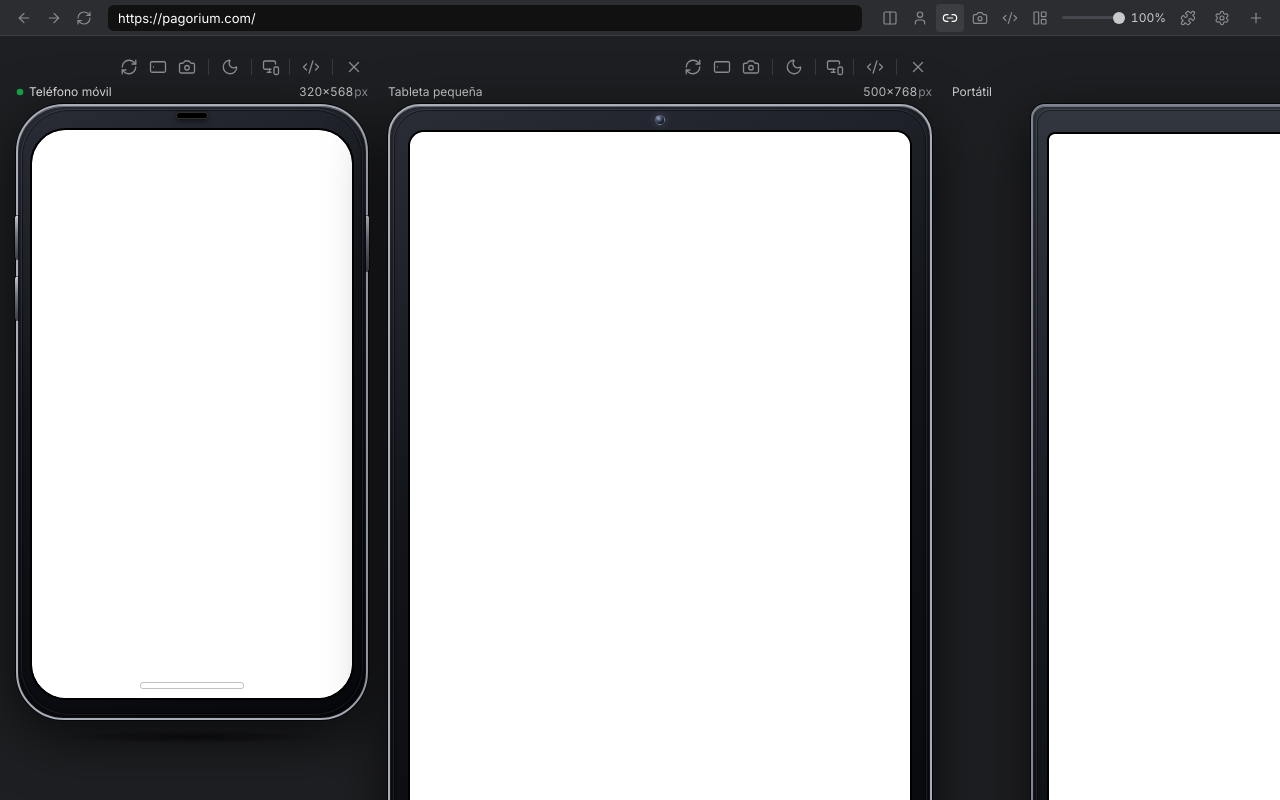
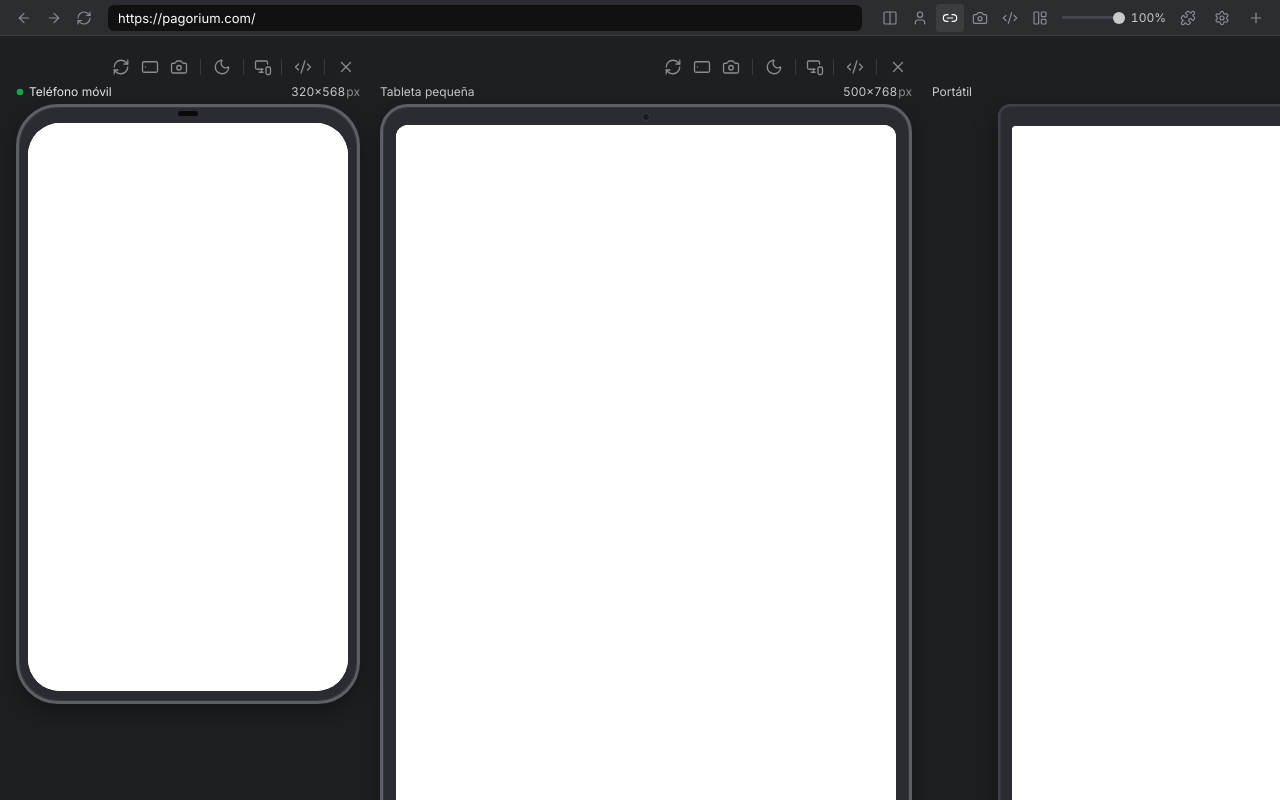
Before and after one commit to slzno/PixelGrid, a React (Vite) app: page / in a window 1280 px wide. Built offline with nearby package versions, Linux system fonts and the light colour scheme.

Commit message:
style: reforzar silueta y contraste de mockups

```diff
--- a/src/components/DeviceMockup.tsx
+++ b/src/components/DeviceMockup.tsx
@@ -38,14 +38,12 @@ export function DeviceMockup({
   }
   const radius = Math.max(6, Math.round(spec.radius * scale))
   const screenRadius = Math.max(3, Math.round(spec.screenRadius * scale))
-  const showPhoneChrome = spec.kind === 'phone'
 
   return (
     <div
       className={`device-mockup kind-${spec.kind}`}
       style={{ width: outerW }}
     >
-      <div className="device-mockup-stage">
       <div
         className="device-mockup-frame"
         style={{
@@ -58,22 +56,13 @@ export function DeviceMockup({
           paddingLeft: pad.left,
         }}
       >
-          {showPhoneChrome && (
-            <>
-              <span className="device-mockup-btn power" aria-hidden />
-              <span className="device-mockup-btn vol-up" aria-hidden />
-              <span className="device-mockup-btn vol-down" aria-hidden />
-            </>
-          )}
-
         {spec.chrome === 'island' && (
           <span
             className="device-mockup-island"
             style={{
-                top: Math.max(5, Math.round(pad.top * 0.28)),
-                width: Math.round(Math.min(screenW * 0.34, 110 * scale)),
-                height: Math.round(Math.max(9, 24 * scale * 0.55)),
-                borderRadius: 999,
+              top: Math.max(4, Math.round(pad.top * 0.3)),
+              width: Math.round(Math.min(screenW * 0.28, 96 * scale)),
+              height: Math.round(Math.max(7, 18 * scale * 0.55)),
             }}
             aria-hidden
           />
@@ -82,10 +71,9 @@ export function DeviceMockup({
           <span
             className="device-mockup-pill"
             style={{
-                top: Math.max(4, Math.round(pad.top * 0.24)),
-                width: Math.round(Math.max(16, 64 * scale * 0.5)),
-                height: Math.round(Math.max(6, 16 * scale * 0.42)),
-                borderRadius: 999,
+              top: Math.max(3, Math.round(pad.top * 0.28)),
+              width: Math.round(Math.max(12, 44 * scale * 0.45)),
+              height: Math.round(Math.max(5, 12 * scale * 0.4)),
             }}
             aria-hidden
           />
@@ -94,9 +82,9 @@ export function DeviceMockup({
           <span
             className="device-mockup-camera"
             style={{
-                top: Math.max(4, Math.round(pad.top * 0.34)),
-                width: Math.round(Math.max(6, 10 * scale)),
-                height: Math.round(Math.max(6, 10 * scale)),
+              top: Math.max(3, Math.round(pad.top * 0.36)),
+              width: Math.round(Math.max(5, 8 * scale)),
+              height: Math.round(Math.max(5, 8 * scale)),
             }}
             aria-hidden
           />
@@ -111,17 +99,6 @@ export function DeviceMockup({
           }}
         >
           {children}
-            {showPhoneChrome && (
-              <span
-                className="device-mockup-home"
-                style={{
-                  width: Math.round(Math.min(screenW * 0.32, 120 * scale)),
-                  height: Math.round(Math.max(3, 5 * scale)),
-                  bottom: Math.round(Math.max(4, 10 * scale)),
-                }}
-                aria-hidden
-              />
-            )}
         </div>
       </div>
 
@@ -130,9 +107,7 @@ export function DeviceMockup({
           className="device-mockup-laptop-base"
           style={{ width: baseW, height: baseH }}
           aria-hidden
-          >
-            <span className="device-mockup-laptop-lip" />
-          </div>
+        />
       )}
 
       {spec.kind === 'desktop' && baseH > 0 && (
@@ -146,8 +121,5 @@ export function DeviceMockup({
         </div>
       )}
     </div>
-
-      <div className="device-mockup-shadow" aria-hidden />
-    </div>
   )
 }
--- a/src/lib/deviceMockup.ts
+++ b/src/lib/deviceMockup.ts
@@ -55,12 +55,12 @@ export function getMockupSpec(
     const isIphone = category === 'iphone'
     return {
       kind,
-      top: 24,
-      right: 16,
-      bottom: 24,
-      left: 16,
-      radius: 48,
-      screenRadius: 34,
+      top: 16,
+      right: 12,
+      bottom: 16,
+      left: 12,
+      radius: 42,
+      screenRadius: 32,
       chrome: isIphone ? 'island' : 'pill',
     }
   }
@@ -68,12 +68,12 @@ export function getMockupSpec(
   if (kind === 'tablet') {
     return {
       kind,
-      top: 26,
-      right: 22,
-      bottom: 26,
-      left: 22,
-      radius: 32,
-      screenRadius: 14,
+      top: 18,
+      right: 16,
+      bottom: 18,
+      left: 16,
+      radius: 28,
+      screenRadius: 12,
       chrome: 'camera',
     }
   }
@@ -81,12 +81,12 @@ export function getMockupSpec(
   if (kind === 'laptop') {
     return {
       kind,
-      top: 28,
-      right: 18,
-      bottom: 16,
-      left: 18,
-      radius: 14,
-      screenRadius: 6,
+      top: 20,
+      right: 14,
+      bottom: 14,
+      left: 14,
+      radius: 12,
+      screenRadius: 4,
       chrome: 'camera',
     }
   }
@@ -94,13 +94,13 @@ export function getMockupSpec(
   if (kind === 'desktop') {
     return {
       kind,
-      top: 16,
-      right: 16,
-      bottom: 16,
-      left: 16,
-      radius: 12,
-      screenRadius: 4,
-      chrome: 'camera',
+      top: 12,
+      right: 12,
+      bottom: 12,
+      left: 12,
+      radius: 10,
+      screenRadius: 3,
+      chrome: 'none',
     }
   }
 
@@ -121,13 +121,13 @@ export function mockupOuterSize(
   const baseExtra =
     spec.kind === 'laptop'
       ? {
-          width: Math.round(frameW * 1.12),
-          height: Math.round(28 * scale),
+          width: Math.round(frameW * 1.1),
+          height: Math.round(20 * scale),
         }
       : spec.kind === 'desktop'
         ? {
-            width: Math.round(frameW * 0.48),
-            height: Math.round(40 * scale),
+            width: Math.round(frameW * 0.4),
+            height: Math.round(30 * scale),
           }
         : { width: 0, height: 0 }
 
--- a/src/styles/app.css
+++ b/src/styles/app.css
@@ -14,21 +14,10 @@
   --pg-font: Inter, system-ui, -apple-system, 'Segoe UI', sans-serif;
   --pg-topbar-h: 36px;
 
-  /* Device mockups — high contrast on dark canvas */
-  --pg-mockup-body: linear-gradient(
-    160deg,
-    #2a2d36 0%,
-    #12141a 42%,
-    #07080c 100%
-  );
-  --pg-mockup-body-soft: linear-gradient(
-    180deg,
-    #32363f 0%,
-    #181b22 50%,
-    #0b0d12 100%
-  );
-  --pg-mockup-edge: #a8adb8;
-  --pg-mockup-edge-soft: #7e8492;
+  /* Device mockups — Space Gray limpio */
+  --pg-mockup-shell: #5c5f66;
+  --pg-mockup-shell-dark: #3e4148;
+  --pg-mockup-face: #2a2c31;
 }
 
 * {
@@ -479,110 +468,41 @@ select {
   border-radius: inherit;
 }
 
-/* Device mockups — strong silhouette on dark canvas */
+/* Device mockups — Space Gray, mínimo y limpio */
 
 .device-mockup {
   display: flex;
   flex-direction: column;
   align-items: center;
   flex: 0 0 auto;
-  gap: 10px;
-}
-
-.device-mockup-stage {
-  position: relative;
-  display: flex;
-  flex-direction: column;
-  align-items: center;
-  filter: drop-shadow(0 16px 28px rgba(0, 0, 0, 0.65));
 }
 
 .device-mockup-frame {
   position: relative;
   box-sizing: border-box;
-  background: var(--pg-mockup-body);
-  border: 2px solid var(--pg-mockup-edge);
+  background: var(--pg-mockup-face);
+  border: 3px solid var(--pg-mockup-shell);
   box-shadow:
-    0 0 0 1px #050607,
-    inset 0 1px 0 rgba(255, 255, 255, 0.28),
-    inset 0 -2px 6px rgba(0, 0, 0, 0.55),
+    0 8px 24px rgba(0, 0, 0, 0.35),
     inset 0 0 0 1px rgba(255, 255, 255, 0.06);
   display: flex;
   align-items: stretch;
   justify-content: center;
-  isolation: isolate;
-}
-
-.device-mockup-frame::before {
-  content: '';
-  position: absolute;
-  inset: 3px;
-  border-radius: inherit;
-  pointer-events: none;
-  z-index: 0;
-  border: 1px solid rgba(255, 255, 255, 0.08);
-  box-shadow: inset 0 0 0 1px rgba(0, 0, 0, 0.45);
-}
-
-.device-mockup.kind-phone .device-mockup-frame,
-.device-mockup.kind-tablet .device-mockup-frame {
-  background: var(--pg-mockup-body);
 }
 
 .device-mockup.kind-laptop .device-mockup-frame,
 .device-mockup.kind-desktop .device-mockup-frame {
-  background: var(--pg-mockup-body-soft);
-  border-color: var(--pg-mockup-edge-soft);
-  border-radius: 14px 14px 8px 8px;
+  border-color: var(--pg-mockup-shell-dark);
+  border-width: 2px;
+  border-radius: 10px 10px 6px 6px;
 }
 
 .device-mockup-screen {
   position: relative;
   z-index: 1;
   overflow: hidden;
-  background: #111;
-  outline: 2px solid #000;
-  outline-offset: 0;
-  box-shadow:
-    0 0 0 1px rgba(255, 255, 255, 0.2),
-    inset 0 0 0 1px rgba(0, 0, 0, 0.5);
+  background: #fff;
   flex: 0 0 auto;
-}
-
-.device-mockup-btn {
-  position: absolute;
-  z-index: 4;
-  background: linear-gradient(180deg, #c0c4ce 0%, #6d7382 45%, #3a3f4a 100%);
-  box-shadow:
-    0 0 0 1px rgba(0, 0, 0, 0.55),
-    inset 0 1px 0 rgba(255, 255, 255, 0.35);
-  pointer-events: none;
-}
-
-.device-mockup-btn.power {
-  right: -3px;
-  top: 18%;
-  width: 3px;
-  height: 9%;
-  min-height: 28px;
-  border-radius: 0 2px 2px 0;
-}
-
-.device-mockup-btn.vol-up,
-.device-mockup-btn.vol-down {
-  left: -3px;
-  width: 3px;
-  height: 7%;
-  min-height: 22px;
-  border-radius: 2px 0 0 2px;
-}
-
-.device-mockup-btn.vol-up {
-  top: 18%;
-}
-
-.device-mockup-btn.vol-down {
-  top: 28%;
 }
 
 .device-mockup-island,
@@ -591,124 +511,66 @@ select {
   position: absolute;
   left: 50%;
   transform: translateX(-50%);
-  z-index: 3;
+  z-index: 2;
   pointer-events: none;
 }
 
 .device-mockup-island {
-  background: #000;
-  border: 1px solid rgba(255, 255, 255, 0.16);
-  box-shadow:
-    inset 0 1px 0 rgba(255, 255, 255, 0.08),
-    0 2px 8px rgba(0, 0, 0, 0.7);
+  border-radius: 999px;
+  background: #0a0a0c;
 }
 
 .device-mockup-island::after {
   content: '';
   position: absolute;
-  right: 14%;
+  right: 16%;
   top: 50%;
-  width: 30%;
-  height: 58%;
+  width: 26%;
+  height: 52%;
   transform: translateY(-50%);
   border-radius: 999px;
-  background: radial-gradient(
-    circle at 40% 40%,
-    #6e7c9a 0%,
-    #243049 50%,
-    #05070c 100%
-  );
+  background: #2a3140;
 }
 
 .device-mockup-pill {
-  background: #000;
-  border: 1px solid rgba(255, 255, 255, 0.18);
-  box-shadow: 0 2px 6px rgba(0, 0, 0, 0.55);
+  border-radius: 999px;
+  background: #0a0a0c;
 }
 
 .device-mockup-camera {
   border-radius: 50%;
-  background: radial-gradient(
-    circle at 32% 28%,
-    #9aa6c0 0%,
-    #3a4560 40%,
-    #0a0c12 78%
-  );
-  border: 1px solid rgba(255, 255, 255, 0.28);
-  box-shadow: 0 0 8px rgba(140, 180, 255, 0.25);
-}
-
-.device-mockup-home {
-  position: absolute;
-  left: 50%;
-  transform: translateX(-50%);
-  z-index: 4;
-  border-radius: 999px;
-  background: rgba(255, 255, 255, 0.55);
-  box-shadow: 0 0 0 1px rgba(0, 0, 0, 0.25);
-  pointer-events: none;
+  background: #1a1c22;
+  box-shadow: inset 0 0 0 1px rgba(255, 255, 255, 0.12);
 }
 
 .device-mockup-laptop-base {
-  position: relative;
-  margin-top: -2px;
-  border-radius: 0 0 14px 14px;
-  background: linear-gradient(180deg, #8a909c 0%, #3e4450 28%, #151820 100%);
-  border: 2px solid var(--pg-mockup-edge-soft);
-  border-top: 0;
-  box-shadow:
-    inset 0 1px 0 rgba(255, 255, 255, 0.25),
-    0 10px 22px rgba(0, 0, 0, 0.45);
-  display: flex;
-  align-items: flex-start;
-  justify-content: center;
-}
-
-.device-mockup-laptop-lip {
-  margin-top: 5px;
-  width: 14%;
-  height: 4px;
-  border-radius: 0 0 4px 4px;
-  background: #0a0c10;
-  border: 1px solid rgba(255, 255, 255, 0.12);
-  border-top: 0;
+  width: 100%;
+  margin-top: -1px;
+  border-radius: 0 0 10px 10px;
+  background: var(--pg-mockup-shell-dark);
+  box-shadow: 0 8px 20px rgba(0, 0, 0, 0.3);
 }
 
 .device-mockup-desktop-stand {
   display: flex;
   flex-direction: column;
   align-items: center;
-  margin-top: 2px;
+  margin-top: 4px;
 }
 
 .device-mockup-desktop-neck {
-  width: 16%;
-  height: 48%;
-  background: linear-gradient(180deg, #9aa1ad, #2a303a);
-  border-radius: 3px;
-  border: 1px solid rgba(255, 255, 255, 0.18);
+  width: 14%;
+  height: 50%;
+  background: var(--pg-mockup-shell-dark);
+  border-radius: 2px;
 }
 
 .device-mockup-desktop-foot {
   width: 100%;
-  height: 24%;
+  height: 22%;
   margin-top: auto;
-  border-radius: 5px;
-  background: linear-gradient(180deg, #7a8190, #1a1e26);
-  border: 1px solid rgba(255, 255, 255, 0.16);
-  box-shadow: 0 6px 16px rgba(0, 0, 0, 0.45);
-}
-
-.device-mockup-shadow {
-  width: 72%;
-  height: 14px;
-  border-radius: 50%;
-  background: radial-gradient(
-    ellipse at center,
-    rgba(0, 0, 0, 0.55) 0%,
-    rgba(0, 0, 0, 0) 72%
-  );
-  pointer-events: none;
+  border-radius: 4px;
+  background: var(--pg-mockup-shell);
 }
 
 .viewport-scale {
```
Lines whose indentation alone changed are shown as unchanged.
